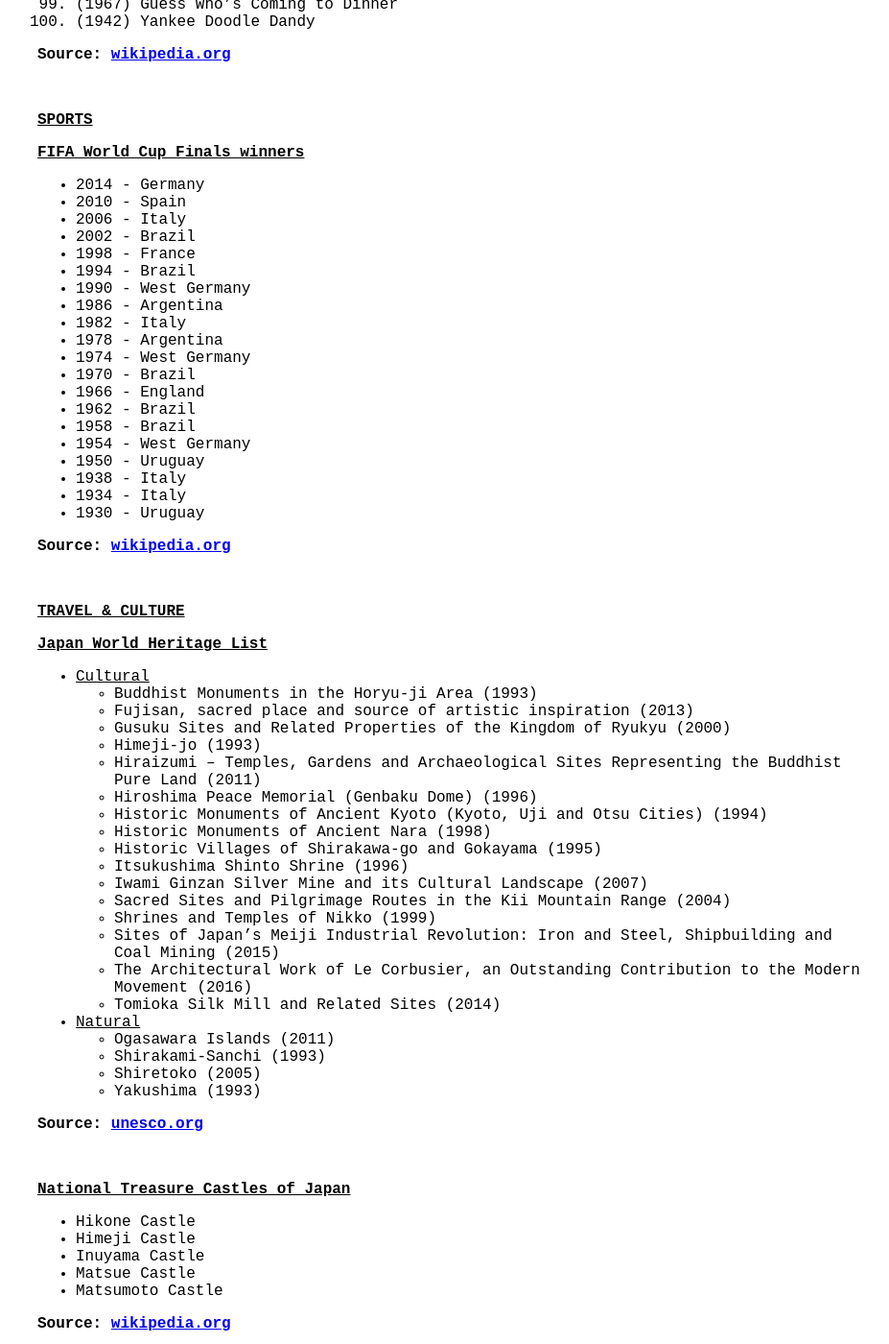
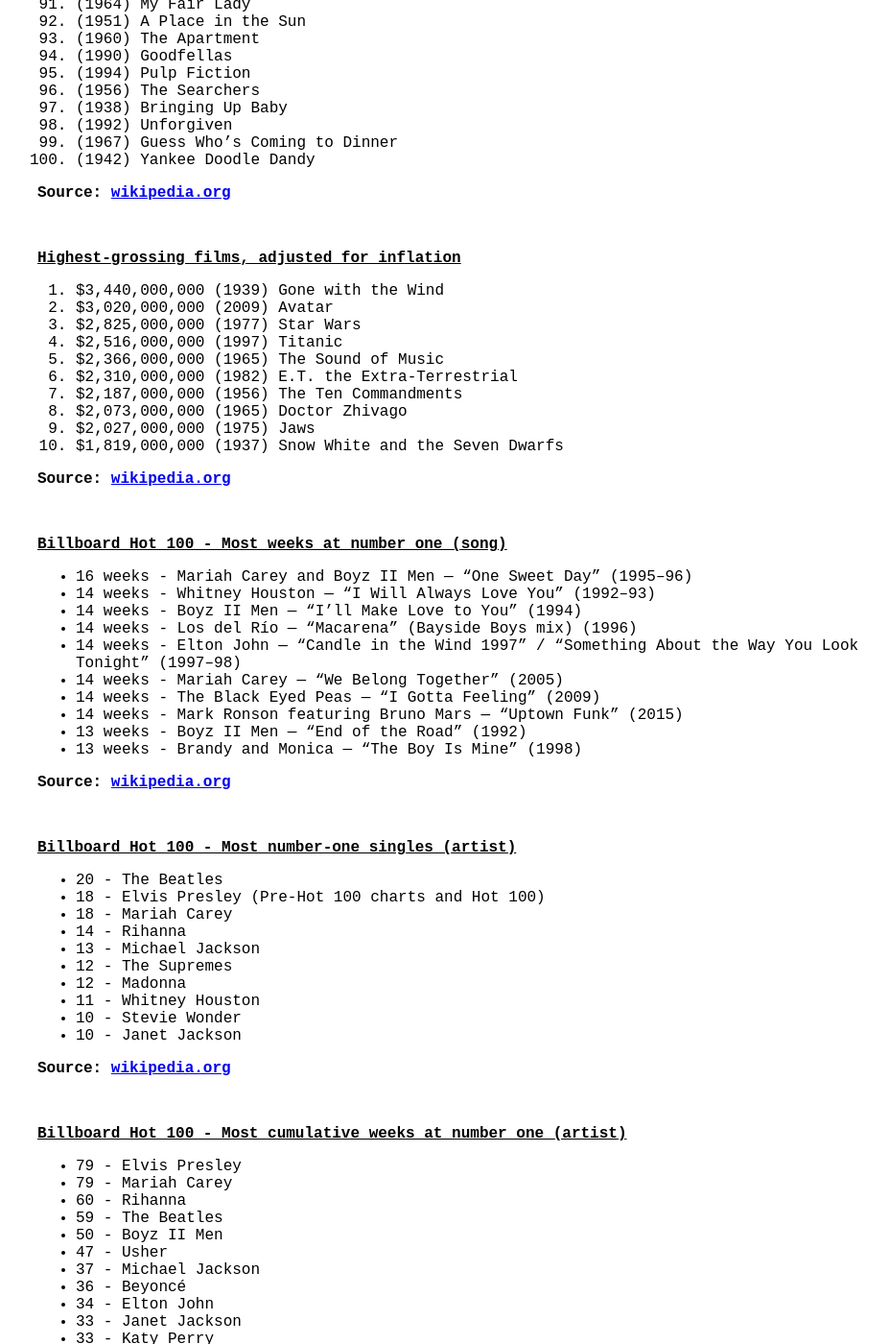
Before and after one commit to bnjs/bnjs.github.io, a Jekyll site: the page built from notes/lists-of-things.md, in a window 1280 px wide and 1400 px high, scrolled down 2457 px. Shown: the whole window at 96% size, without its empty margins (171-1098 px from the left). Built offline with Jekyll 4.4.1, drawn with Linux system fonts in a browser that asks for light colours; nearby versions of some CDN libraries; some of the changed text lies outside the part shown.

Commit message:
Add billboard milestones to Lists of Things

```diff
--- a/notes/lists-of-things.md
+++ b/notes/lists-of-things.md
@@ -13,6 +13,14 @@
 
 - <strong>Entertainment</strong>
   - <a href="#100-years-100-movies">AFI's 1998 "100 Years...100 Movies"</a>
+  - <a href="#highest-grossing-films-adjusted-for-inflation">Highest-grossing films, adjusted for inflation</a>
+  - <a href="#billboard-hot-100-most-weeks-at-number-one-song">Billboard Hot 100 - Most weeks at number one (song)</a>
+  - <a href="#billboard-hot-100-most-number-one-singles-artist">Billboard Hot 100 - Most number-one singles (artist)</a>
+  - <a href="#billboard-hot-100-most-cumulative-weeks-at-number-one-artist">Billboard Hot 100 - Most cumulative weeks at number one (artist)</a>
+  - <a href="#billboard-hot-100-most-top-5-singles-artist">Billboard Hot 100 - Most top 5 singles (artist)</a>
+  - <a href="#billboard-hot-100-most-top-10-singles-artist">Billboard Hot 100 - Most top 10 singles (artist)</a>
+  - <a href="#billboard-hot-100-most-number-one-singles-producer">Billboard Hot 100 - Most number-one singles (producer)</a>
+  - <a href="#billboard-hot-100-most-number-one-singles-songwriter">Billboard Hot 100 - Most number-one singles (songwriter)</a>
 - <strong>Travel &amp; Culture</strong>
   - <a href="#japan-world-heritage-list">Japan World Heritage List</a>
   - <a href="#national-treasure-castles-of-japan">National Treasure Castles of Japan</a>
@@ -140,6 +148,136 @@
 1. (1942) Yankee Doodle Dandy
 
 Source: <a href="https://en.wikipedia.org/wiki/AFI%27s_100_Years...100_Movies">wikipedia.org</a>
+
+<br>
+
+<h3 id="highest-grossing-films-adjusted-for-inflation">Highest-grossing films, adjusted for inflation</h3>
+
+1. $3,440,000,000 (1939) Gone with the Wind
+1. $3,020,000,000 (2009) Avatar
+1. $2,825,000,000 (1977) Star Wars
+1. $2,516,000,000 (1997) Titanic
+1. $2,366,000,000 (1965) The Sound of Music
+1. $2,310,000,000 (1982) E.T. the Extra-Terrestrial
+1. $2,187,000,000 (1956) The Ten Commandments
+1. $2,073,000,000 (1965) Doctor Zhivago
+1. $2,027,000,000 (1975) Jaws
+1. $1,819,000,000 (1937) Snow White and the Seven Dwarfs
+
+Source: <a href="https://en.wikipedia.org/wiki/List_of_highest-grossing_films#Highest-grossing_films_adjusted_for_inflation">wikipedia.org</a>
+
+<br>
+
+<h3 id="billboard-hot-100-most-weeks-at-number-one-song">Billboard Hot 100 - Most weeks at number one (song)</h3>
+
+- 16 weeks - Mariah Carey and Boyz II Men — "One Sweet Day" (1995–96)
+- 14 weeks - Whitney Houston — "I Will Always Love You" (1992–93)
+- 14 weeks - Boyz II Men — "I'll Make Love to You" (1994)
+- 14 weeks - Los del Río — "Macarena" (Bayside Boys mix) (1996)
+- 14 weeks - Elton John — "Candle in the Wind 1997" / "Something About the Way You Look Tonight" (1997–98)
+- 14 weeks - Mariah Carey — "We Belong Together" (2005)
+- 14 weeks - The Black Eyed Peas — "I Gotta Feeling" (2009)
+- 14 weeks - Mark Ronson featuring Bruno Mars — "Uptown Funk" (2015)
+- 13 weeks - Boyz II Men — "End of the Road" (1992)
+- 13 weeks - Brandy and Monica — "The Boy Is Mine" (1998)
+
+Source: <a href="https://en.wikipedia.org/wiki/List_of_Billboard_Hot_100_chart_achievements_and_milestones">wikipedia.org</a>
+
+<br>
+
+<h3 id="billboard-hot-100-most-number-one-singles-artist">Billboard Hot 100 - Most number-one singles (artist)</h3>
+
+- 20 - The Beatles
+- 18 - Elvis Presley (Pre-Hot 100 charts and Hot 100)
+- 18 - Mariah Carey
+- 14 - Rihanna
+- 13 - Michael Jackson
+- 12 - The Supremes
+- 12 - Madonna
+- 11 - Whitney Houston
+- 10 - Stevie Wonder
+- 10 - Janet Jackson
+
+Source: <a href="https://en.wikipedia.org/wiki/List_of_Billboard_Hot_100_chart_achievements_and_milestones">wikipedia.org</a>
+
+<br>
+
+<h3 id="billboard-hot-100-most-cumulative-weeks-at-number-one-artist">Billboard Hot 100 - Most cumulative weeks at number one (artist)</h3>
+
+- 79 - Elvis Presley
+- 79 - Mariah Carey
+- 60 - Rihanna
+- 59 - The Beatles
+- 50 - Boyz II Men
+- 47 - Usher
+- 37 - Michael Jackson
+- 36 - Beyoncé
+- 34 - Elton John
+- 33 - Janet Jackson
+- 33 - Katy Perry
+
+Source: <a href="https://en.wikipedia.org/wiki/List_of_Billboard_Hot_100_chart_achievements_and_milestones">wikipedia.org</a>
+
+<br>
+
+<h3 id="billboard-hot-100-most-top-5-singles-artist">Billboard Hot 100 - Most top 5 singles (artist)</h3>
+
+- 29 - The Beatles
+- 28 - Madonna
+- 26 - Mariah Carey
+- 24 - Janet Jackson
+- 21 - Elvis Presley
+- 21 - Rihanna
+- 20 - Michael Jackson
+- 20 - Stevie Wonder
+
+Source: <a href="https://en.wikipedia.org/wiki/List_of_Billboard_Hot_100_chart_achievements_and_milestones">wikipedia.org</a>
+
+<br>
+
+<h3 id="billboard-hot-100-most-top-10-singles-artist">Billboard Hot 100 - Most top 10 singles (artist)</h3>
+
+- 38 - Madonna
+- 36 - Elvis Presley (Pre-Hot 100 charts and Hot 100)
+- 34 - The Beatles
+- 29 - Michael Jackson
+- 29 - Rihanna
+- 28 - Stevie Wonder
+- 27 - Elton John
+- 27 - Janet Jackson
+- 27 - Mariah Carey
+- 23 - The Rolling Stones
+- 23 - Whitney Houston
+- 23 - Paul McCartney
+
+Source: <a href="https://en.wikipedia.org/wiki/List_of_Billboard_Hot_100_chart_achievements_and_milestones">wikipedia.org</a>
+
+<br>
+
+<h3 id="billboard-hot-100-most-number-one-singles-producer">Billboard Hot 100 - Most number-one singles (producer)</h3>
+
+- 23 - George Martin (The Beatles)
+- 20 - Max Martin (Britney Spears, Katy Perry, Kelly Clarkson, Pink, Taylor Swift)
+- 16 - Steve Sholes (Elvis Presley)
+- 16 - Jimmy Jam, Terry Lewis (Janet Jackson)
+- 16 - Dr. Luke (Katy Perry, Kelly Clarkson, Kesha, Miley Cyrus)
+- 14 - Barry Gibb (Bee Gees, Andy Gibb)
+- 14 - Mariah Carey (Herself)
+
+Source: <a href="https://en.wikipedia.org/wiki/List_of_Billboard_Hot_100_chart_achievements_and_milestones">wikipedia.org</a>
+
+<br>
+
+<h3 id="billboard-hot-100-most-number-one-singles-songwriter">Billboard Hot 100 - Most number-one singles (songwriter)</h3>
+
+- 32 - Paul McCartney (The Beatles)
+- 26 - John Lennon (The Beatles)
+- 22 - Max Martin (Katy Perry, Britney Spears, Kelly Clarkson, Pink, Taylor Swift)
+- 17 - Mariah Carey (herself)
+- 16 - Barry Gibb (Bee Gees, Andy Gibb)
+- 16 - Dr. Luke (Katy Perry, Kesha, Miley Cyrus)
+
+Source: <a href="https://en.wikipedia.org/wiki/List_of_Billboard_Hot_100_chart_achievements_and_milestones">wikipedia.org</a>
 
 <br>
 
```
Also changed, not shown: other parts of notes/lists-of-things.md (+1 -1 lines).
